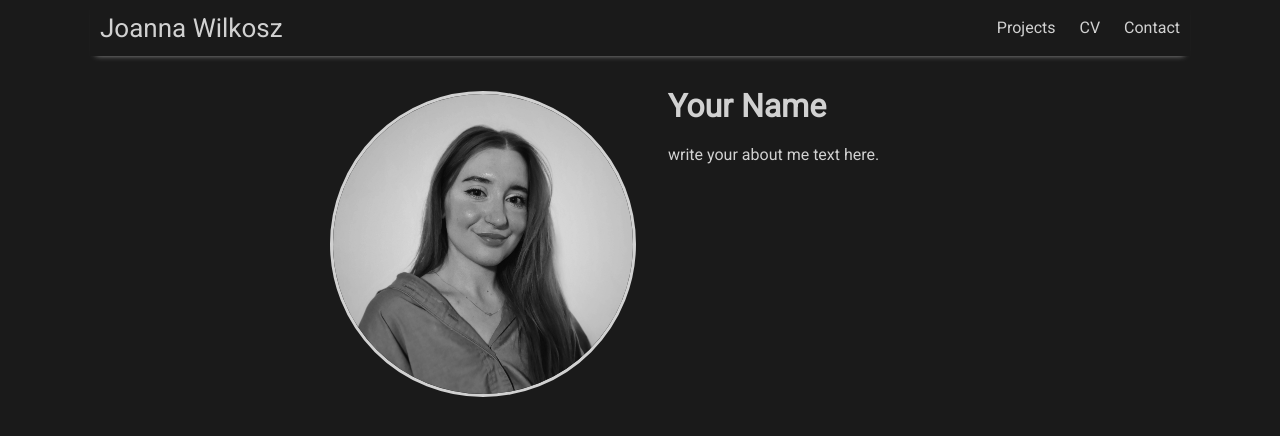
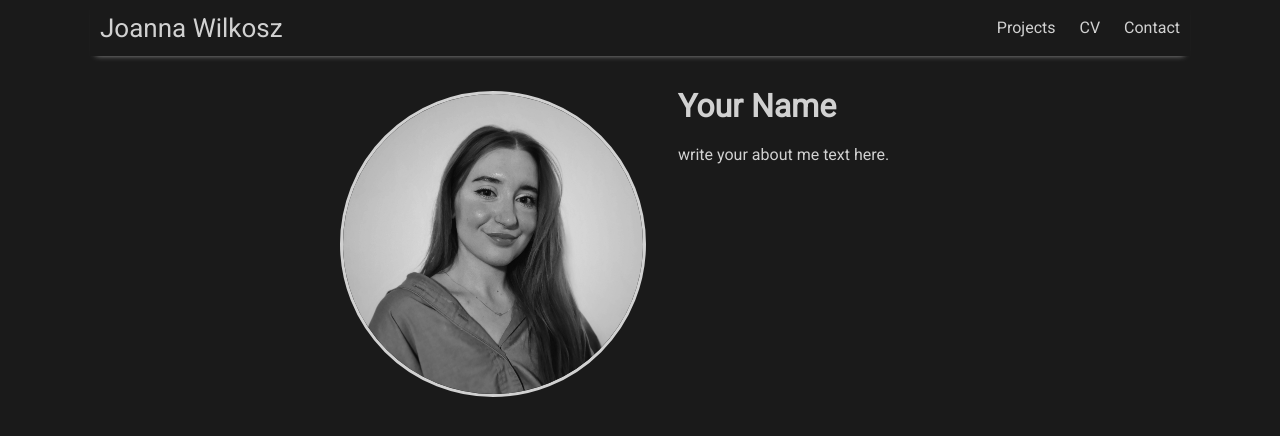
Before and after one commit to joanna-wi/joanna-wi.github.io, a Jekyll site: the page built from index.md, in a window 1280 px wide. Shown: the top 436 px of the page. Built offline with Jekyll 4.4.1, drawn with Linux system fonts in a browser that asks for light colours; nearby versions of some CDN libraries.

Commit message:
Update main.scss

```diff
--- a/assets/css/main.scss
+++ b/assets/css/main.scss
@@ -40,8 +40,6 @@ $rss-color: #ff6600;
   .home-text { text-align:left; }
 }
 
-.content-wrapper { margin-left:0 !important; margin-right:auto !important; }
-
 
 
 .project-card { display:block; margin-bottom:2rem; text-decoration:none; color:inherit; }
```
